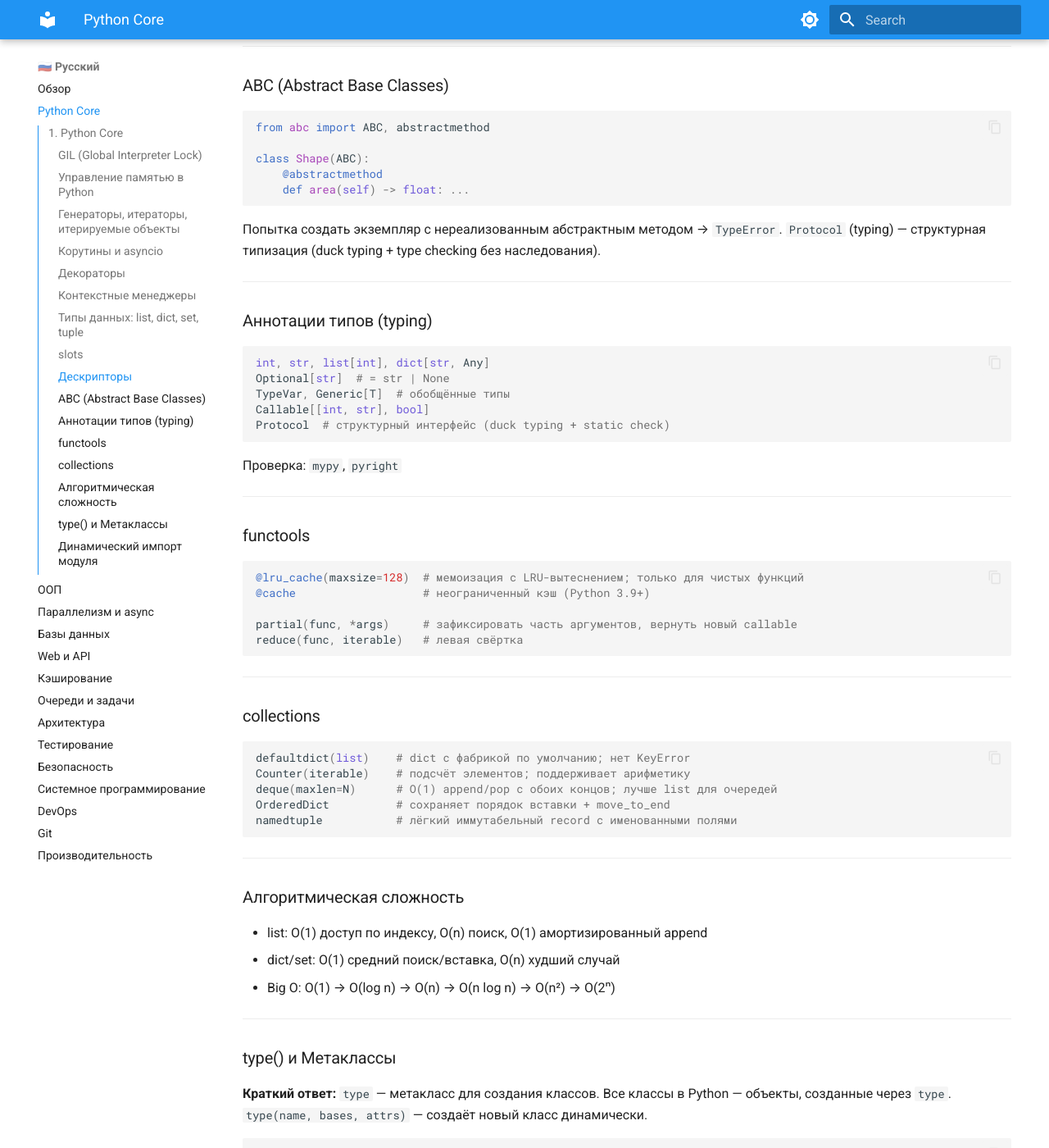
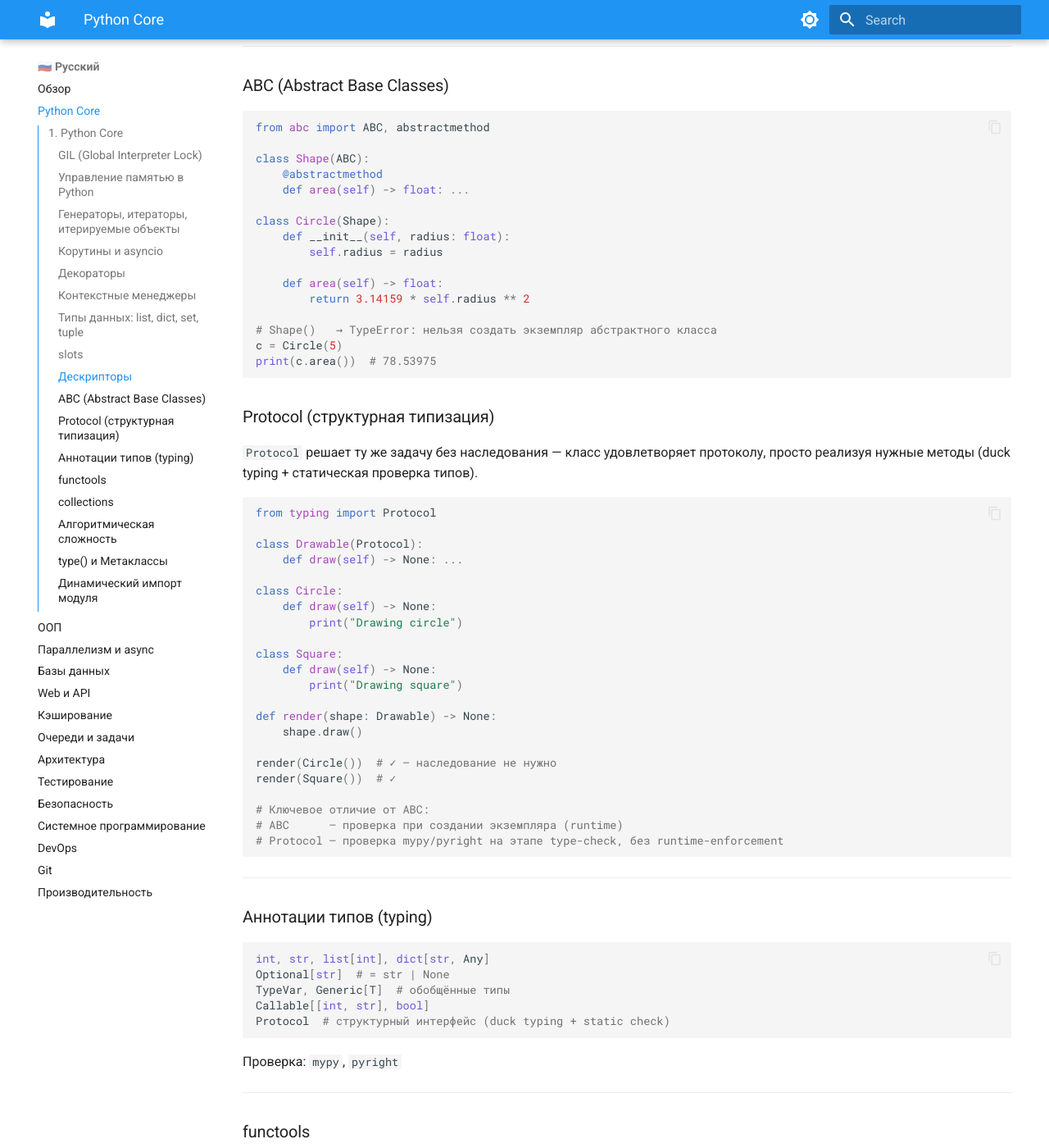
Before and after one commit to spiritEcosse/senior-kb, an MkDocs documentation site: the page built from docs/python-core.md, in a window 1280 px wide and 1400 px high, scrolled down 3858 px. Shown: the whole window at 82% size. Built offline with MkDocs 1.6.1 and Material for MkDocs 9.7.7, drawn with Linux system fonts in a browser that asks for light colours.

Commit message:
add: Protocol example alongside ABC in docs/python-core.md

````diff
--- a/docs/python-core.md
+++ b/docs/python-core.md
@@ -188,10 +188,47 @@ from abc import ABC, abstractmethod
 class Shape(ABC):
     @abstractmethod
     def area(self) -> float: ...
+
+class Circle(Shape):
+    def __init__(self, radius: float):
+        self.radius = radius
+
+    def area(self) -> float:
+        return 3.14159 * self.radius ** 2
+
+# Shape()   → TypeError: нельзя создать экземпляр абстрактного класса
+c = Circle(5)
+print(c.area())  # 78.53975
 ```
 
-Попытка создать экземпляр с нереализованным абстрактным методом → `TypeError`.
-`Protocol` (typing) — структурная типизация (duck typing + type checking без наследования).
+### Protocol (структурная типизация)
+
+`Protocol` решает ту же задачу без наследования — класс удовлетворяет протоколу, просто реализуя нужные методы (duck typing + статическая проверка типов).
+
+```python
+from typing import Protocol
+
+class Drawable(Protocol):
+    def draw(self) -> None: ...
+
+class Circle:
+    def draw(self) -> None:
+        print("Drawing circle")
+
+class Square:
+    def draw(self) -> None:
+        print("Drawing square")
+
+def render(shape: Drawable) -> None:
+    shape.draw()
+
+render(Circle())  # ✓ — наследование не нужно
+render(Square())  # ✓
+
+# Ключевое отличие от ABC:
+# ABC      — проверка при создании экземпляра (runtime)
+# Protocol — проверка mypy/pyright на этапе type-check, без runtime-enforcement
+```
 
 ---
 
````
